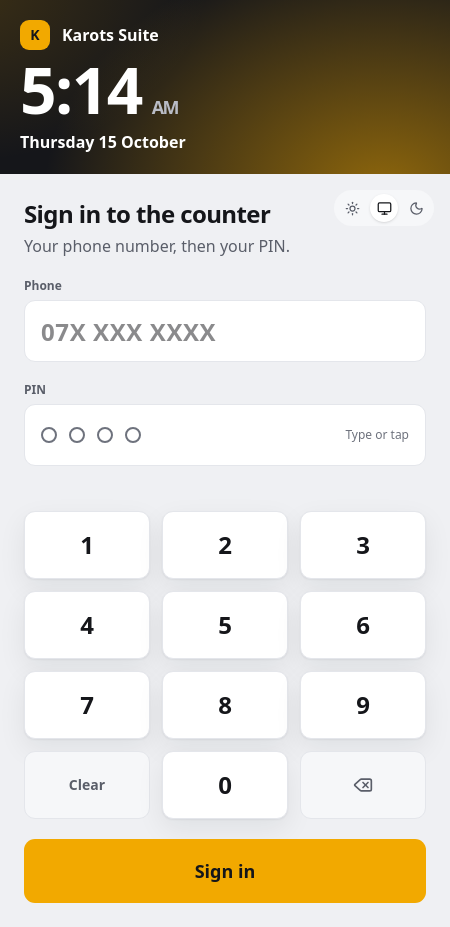
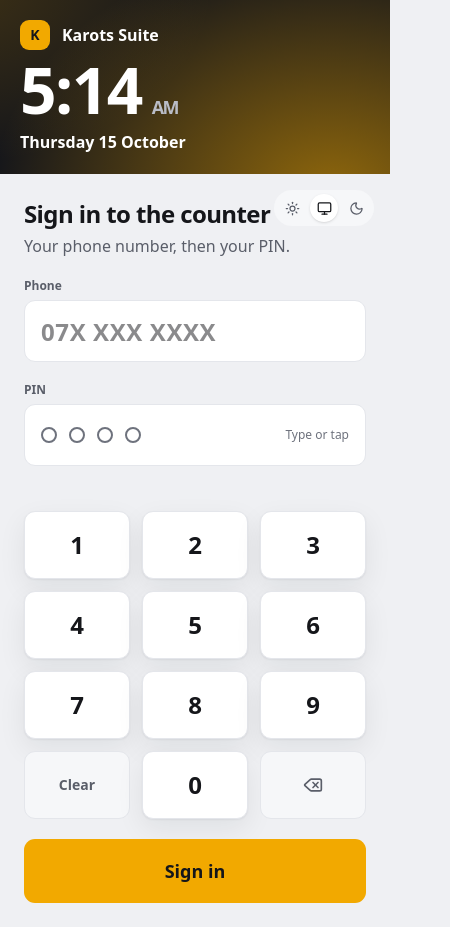
Before and after one commit to Adhnan23/karots-suite, a React (Vite) app in the folder web/: page /login in a window 390 px wide. Shown: the whole page, 450 px wide, since content can reach past the window. Built offline with nearby package versions, Linux system fonts and the light colour scheme; no server answers.

Commit message:
fix(login): the sign-in page fits a 360px phone again
The big phone box (text-2xl) kept its default ~20-character width, so on a
phone the page column grew to 382px and scrolled sideways (since the
2026-10-15 login polish). The inputs shrink and the phone layout is pinned
to the screen width.

```diff
--- a/web/src/routes/login.tsx
+++ b/web/src/routes/login.tsx
@@ -50,7 +50,7 @@ function Login() {
   }
 
   return (
-    <div className="grid min-h-screen md:grid-cols-[1.15fr_1fr]">
+    <div className="grid min-h-screen grid-cols-[minmax(0,1fr)] md:grid-cols-[1.15fr_1fr]">
       <LoginHero shopName={info?.shopName || 'Karots Suite'} />
       <form
         autoComplete="off"
@@ -91,7 +91,7 @@ function Login() {
                   pinRef.current?.focus()
                 }
               }}
-              className="h-[62px] rounded-[var(--radius-sm)] border-[1.5px] border-border bg-card px-4 font-display text-2xl font-bold tracking-wide outline-none focus:border-brand"
+              className="h-[62px] w-full min-w-0 rounded-[var(--radius-sm)] border-[1.5px] border-border bg-card px-4 font-display text-2xl font-bold tracking-wide outline-none focus:border-brand"
             />
           </div>
           <div className="flex flex-col gap-1.5">
```
